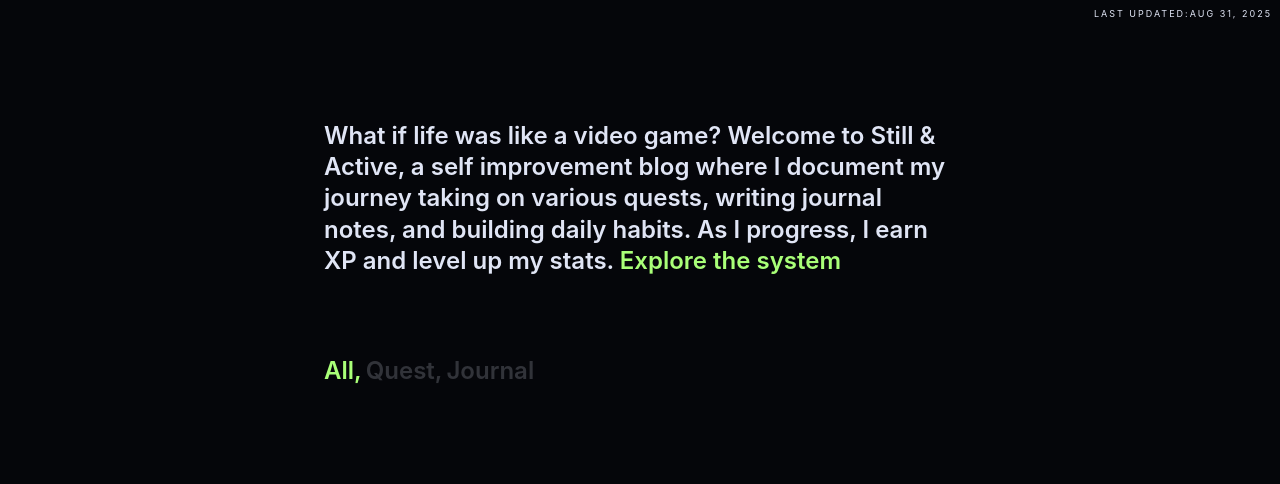
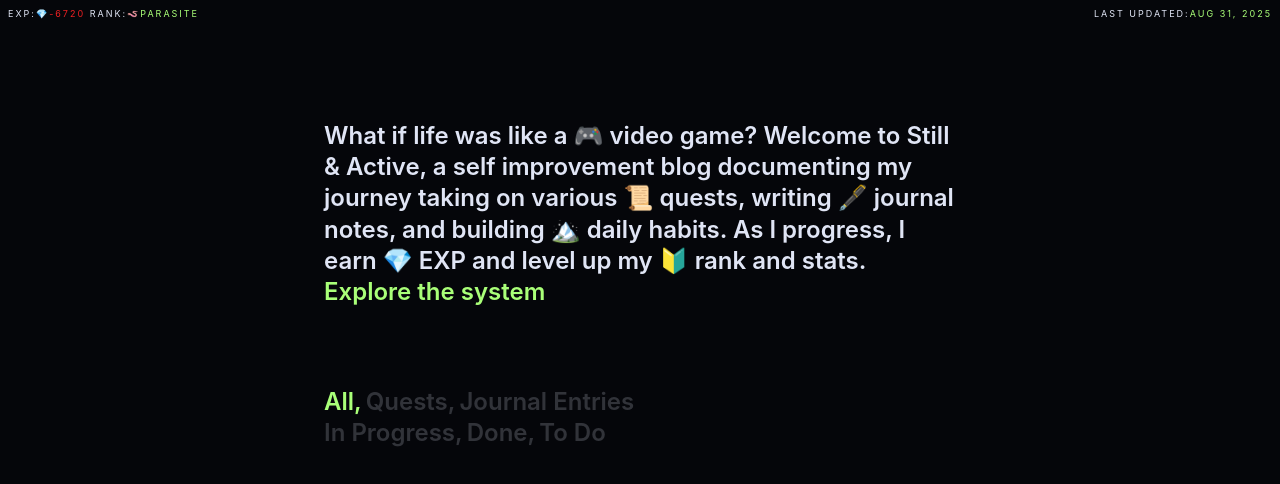
Before and after one commit to arjun1am/stillandactive, an Eleventy site: page index.njk in a window 1280 px wide. Built offline with nearby package versions, Linux system fonts and the light colour scheme; Eleventy itself is replaced by a stand-in of ours; files that its build step writes are made by us from their sources.

Commit message:
stats, emojis, and metadata

```diff
--- a/index.njk
+++ b/index.njk
@@ -8,27 +8,29 @@
 
 </head>
 <body>
-  <div class="update">last updated:Aug 31, 2025</div>
+  <div class="update">last updated:<span class="highlight">Aug 31, 2025</span></div>
+  <div class="stats">EXP:<span class="highlight neg">💎-6720</span> Rank:<span class="highlight">🪱Parasite</span></div>
+
   <div class="container">
     <header>
-      <h1>What if life was like a video game? Welcome to Still & Active, a self improvement blog where I document my journey taking on various quests, writing journal notes, and building daily habits. As I progress, I earn XP and level up my stats. <a href="/posts/The System">Explore the system</a></h1>
+      <h1>What if life was like a 🎮 video game? Welcome to Still & Active, a self improvement blog documenting my journey taking on various 📜 quests, writing 🖋️ journal notes, and building 🏔️ daily habits. As I progress, I earn 💎 EXP and level up my 🔰 rank and stats. <a href="/posts/The System">Explore the system</a></h1>
 
       <!-- Tag Filters -->
       <nav class="tag-filters">
         <div class="filter-group">
           <span class="filter-label">Type:</span>
           <button class="tag-btn active" data-tag="all">All,</button>
-          <button class="tag-btn" data-tag="quest">Quest,</button>
-          <button class="tag-btn" data-tag="journal">Journal</button>
+          <button class="tag-btn" data-tag="quest">Quests,</button>
+          <button class="tag-btn" data-tag="journal">Journal Entries</button>
         </div>
-<!--
+
         <div class="filter-group">
           <span class="filter-label">Status:</span>
           <button class="tag-btn" data-tag="in-progress">In Progress,</button>
           <button class="tag-btn" data-tag="done">Done,</button>
           <button class="tag-btn" data-tag="todo">To Do</button>
         </div>
-
+<!--
         <div class="filter-group">
           <span class="filter-label">Health:</span>
           <button class="tag-btn" data-tag="physical">Physical,</button>
--- a/style.css
+++ b/style.css
@@ -47,7 +47,21 @@ h1 a:hover{
   font-size: 9px;
   text-transform: uppercase;
   letter-spacing: 2px;
-
+}
+.stats{
+  Position:absolute;
+  top:0;
+  left:0;
+  padding:8px;
+  font-size: 9px;
+  text-transform: uppercase;
+  letter-spacing: 2px;
+}
+.highlight{
+  color:#A9FF78;
+}
+.neg{
+    color:#ee2023;
 }
 .container h1{
   margin-top:80px;
@@ -270,7 +284,7 @@ th{
 
   padding: 16px 22px 22px 22px;
   border: 1px solid #232327;
-  border-radius: 0px;
+  border-radius: 4px;
   corner-shape: bevel;
   background: rgba(11, 12, 16, 0.3);
   height:auto;
@@ -323,8 +337,8 @@ th{
 
 .tag {
   display: inline-block;
-  padding: 2px 6px;
-  border-radius: 2px;
+  padding: 4px 7px;
+  border-radius: 3px;
   font-size: 12px;
   margin-right: 5px;
   text-wrap: nowrap;
```
Also changed, not shown: 2 other files.
